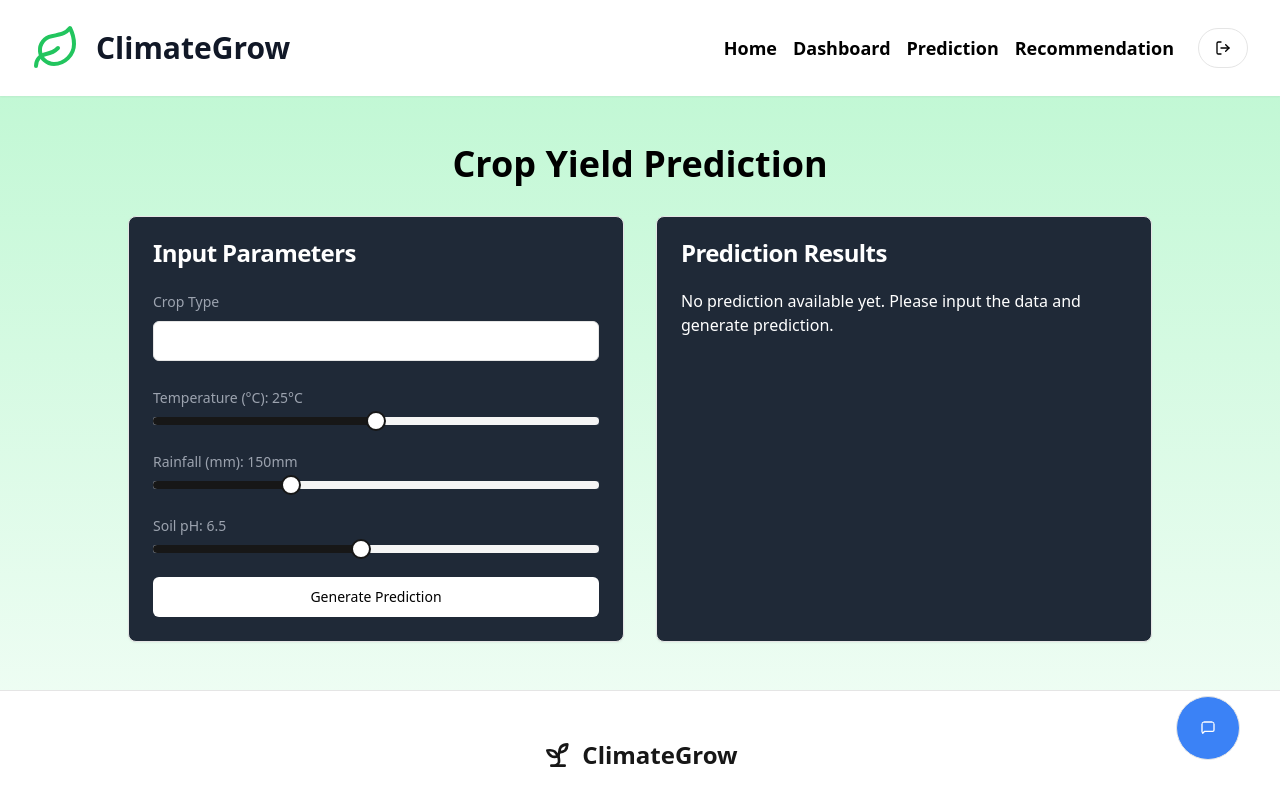
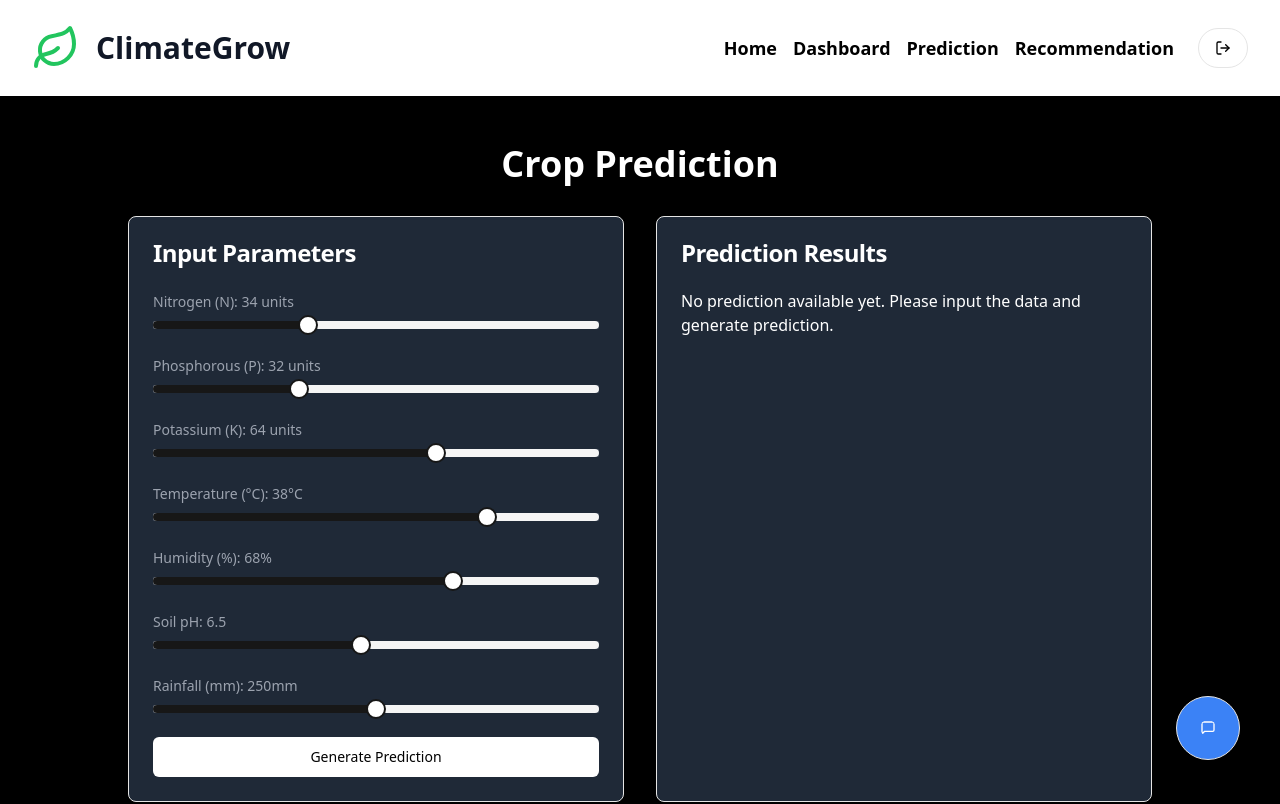
Before and after one commit to Noskathon-Lite/The_DOMinators, a React (Vite) app in the folder clients/: page /prediction in a window 1280 px wide. Shown: the top 804 px of the page. Built offline with nearby package versions, Linux system fonts and the light colour scheme; sample sign-in values are in the browser's storage.

Commit message:
prediction updated

```diff
--- a/clients/src/data/crops.ts
+++ b/clients/src/data/crops.ts
@@ -1,76 +1,147 @@
-import { Crop, MonthData } from '../types';
+import { useState } from "react";
+import { Button } from "@/components/ui/button";
+import { Card, CardContent, CardHeader, CardTitle } from "@/components/ui/card";
+import { Slider } from "@/components/ui/slider";
+import Navbar from "@/components/common/Navbar";
+import { Footer } from "@/components/logincomponents/Footer";
+import { cropData } from "../data/crops"; // Import crop data
 
-const createMonthData = (recommendedCrops: Crop[], alternatives: Crop[]): MonthData => ({
-  recommendedCrops,
-  alternatives,
-  customerPreferences: {
-    trending: recommendedCrops.map(crop => crop.name),
-    marketDemand: 'high',
-  },
-});
+export default function Prediction() {
+  const [temperature, setTemperature] = useState([38]);
+  const [rainfall, setRainfall] = useState([250]);
+  const [humidity, setHumidity] = useState([68]);
+  const [nitrogen, setNitrogen] = useState([34]);
+  const [phosphorous, setPhosphorous] = useState([32]);
+  const [potassium, setPotassium] = useState([64]);
+  const [ph, setPh] = useState([6.5]);
+  const [isLoading, setIsLoading] = useState(false);
 
-const commonCrops: Record<string, Crop> = {
-  spinach: {
-    id: 'spinach-1',
-    name: 'Spinach',
-    image: 'https://images.unsplash.com/photo-1576045057995-568f588f82fb?auto=format&fit=crop&w=800&q=80',
-    description: 'Cold-hardy leafy green, perfect for winter growing',
-    growthFactors: {
-      soilType: 'Well-draining, fertile soil',
-      waterRequirements: 'Moderate, consistent moisture',
-      temperature: '40-75°F (4-24°C)',
-    },
-    season: ['winter', 'early spring'],
-  },
-  kale: {
-    id: 'kale-1',
-    name: 'Kale',
-    image: 'https://images.unsplash.com/photo-1524179091875-bf99a9a6af57?auto=format&fit=crop&w=800&q=80',
-    description: 'Nutrient-rich leafy green that thrives in cold weather',
-    growthFactors: {
-      soilType: 'Rich, well-draining soil',
-      waterRequirements: 'Regular watering',
-      temperature: '40-65°F (4-18°C)',
-    },
-    season: ['winter', 'fall'],
-  },
-  tomato: {
-    id: 'tomato-1',
-    name: 'Tomato',
-    image: 'https://images.unsplash.com/photo-1592841200221-a6898f307baa?auto=format&fit=crop&w=800&q=80',
-    description: 'Versatile summer crop, perfect for gardens and containers',
-    growthFactors: {
-      soilType: 'Rich, well-draining soil',
-      waterRequirements: 'Regular, deep watering',
-      temperature: '65-85°F (18-29°C)',
-    },
-    season: ['summer'],
-  },
-  lettuce: {
-    id: 'lettuce-1',
-    name: 'Lettuce',
-    image: 'https://images.unsplash.com/photo-1622206151226-18ca2c9ab4a1?auto=format&fit=crop&w=800&q=80',
-    description: 'Quick-growing leafy green, ideal for continuous harvesting',
-    growthFactors: {
-      soilType: 'Loose, fertile soil',
-      waterRequirements: 'Consistent moisture',
-      temperature: '60-70°F (15-21°C)',
-    },
-    season: ['spring', 'fall'],
-  },
-};
+  const [predictedCrop, setPredictedCrop] = useState<string | null>(null);
 
-export const cropData: Record<string, MonthData> = {
-  january: createMonthData([commonCrops.spinach, commonCrops.kale], [commonCrops.lettuce]),
-  february: createMonthData([commonCrops.spinach, commonCrops.kale], [commonCrops.lettuce]),
-  march: createMonthData([commonCrops.lettuce, commonCrops.spinach], [commonCrops.kale]),
-  april: createMonthData([commonCrops.lettuce, commonCrops.spinach], [commonCrops.tomato]),
-  may: createMonthData([commonCrops.lettuce, commonCrops.tomato], [commonCrops.spinach]),
-  june: createMonthData([commonCrops.tomato], [commonCrops.lettuce]),
-  july: createMonthData([commonCrops.tomato], [commonCrops.lettuce]),
-  august: createMonthData([commonCrops.tomato], [commonCrops.lettuce]),
-  september: createMonthData([commonCrops.lettuce, commonCrops.spinach], [commonCrops.kale]),
-  october: createMonthData([commonCrops.lettuce, commonCrops.kale], [commonCrops.spinach]),
-  november: createMonthData([commonCrops.kale, commonCrops.spinach], [commonCrops.lettuce]),
-  december: createMonthData([commonCrops.kale, commonCrops.spinach], [commonCrops.lettuce]),
-};
+  const handlePrediction = async () => {
+    setIsLoading(true);
+    setTimeout(async () => {
+      try {
+        const response = await fetch("http://127.0.0.1:5000/predict", {
+          method: "POST",
+          headers: {
+            "Content-Type": "application/json",
+          },
+          body: JSON.stringify({
+            N: nitrogen[0],
+            P: phosphorous[0],
+            K: potassium[0],
+            temperature: temperature[0],
+            humidity: humidity[0],
+            ph: ph[0],
+            rainfall: rainfall[0],
+          }),
+        });
+
+        if (!response.ok) {
+          const errorData = await response.json();
+          alert("Prediction failed: " + errorData.message);
+          return;
+        }
+
+        const data = await response.json();
+        setPredictedCrop(data.predicted_crop); // Set the predicted crop
+      } catch (error) {
+        alert("Error while connecting to the prediction API.");
+      } finally {
+        setIsLoading(false);
+      }
+    }, 2000); // 2-second delay
+  };
+
+  const renderCropCard = () => {
+    if (!predictedCrop) return null;
+
+    const cropInfo = Object.values(cropData).flatMap((month) =>
+      [...month.recommendedCrops, ...month.alternatives].find(
+        (crop) => crop.name.toLowerCase() === predictedCrop.toLowerCase()
+      )
+    )[0];
+
+    if (!cropInfo) {
+      return (
+        <p className="text-lg text-red-500">
+          No detailed information available for the predicted crop.
+        </p>
+      );
+    }
+
+    return (
+      <Card className="bg-gray-800 text-white">
+        <CardHeader>
+          <CardTitle>{cropInfo.name}</CardTitle>
+        </CardHeader>
+        <CardContent className="space-y-4">
+          <img
+            src={cropInfo.image}
+            alt={cropInfo.name}
+            className="w-full h-40 object-cover rounded-md"
+          />
+          <p>{cropInfo.description}</p>
+          <div>
+            <h4 className="font-semibold">Growth Factors:</h4>
+            <ul className="list-disc pl-5">
+              <li>Soil Type: {cropInfo.growthFactors.soilType}</li>
+              <li>Water Requirements: {cropInfo.growthFactors.waterRequirements}</li>
+              <li>Temperature: {cropInfo.growthFactors.temperature}</li>
+            </ul>
+          </div>
+          <p>
+            Best Season(s): {cropInfo.season.join(", ")}
+          </p>
+        </CardContent>
+      </Card>
+    );
+  };
+
+  return (
+    <div>
+      <Navbar />
+      <div className="container max-w-screen-xl mx-auto py-12 bg-black text-white">
+        <h1 className="text-4xl font-bold mb-8 text-center text-white">
+          Crop Prediction
+        </h1>
+
+        <div className="grid gap-8 lg:grid-cols-2 lg:max-w-5xl mx-auto">
+          {/* Input Form */}
+          <Card className="bg-gray-800 text-white">
+            <CardHeader>
+              <CardTitle>Input Parameters</CardTitle>
+            </CardHeader>
+            <CardContent className="space-y-6">
+              {/* Sliders for Input Parameters */}
+              {/* Similar slider implementation as before */}
+              {/* Add other input sliders here */}
+              <Button
+                onClick={handlePrediction}
+                className="w-full bg-white text-black hover:bg-gray-300"
+              >
+                Generate Prediction
+              </Button>
+            </CardContent>
+          </Card>
+
+          {/* Prediction Result */}
+          <Card className="bg-gray-800 text-white">
+            <CardHeader>
+              <CardTitle>Prediction Results</CardTitle>
+            </CardHeader>
+            <CardContent>
+              {isLoading && <p>Loading...</p>}
+              {!isLoading && predictedCrop && renderCropCard()}
+              {!isLoading && !predictedCrop && (
+                <p>No prediction available yet. Please input the data and generate prediction.</p>
+              )}
+            </CardContent>
+          </Card>
+        </div>
+      </div>
+      <Footer />
+    </div>
+  );
+}
--- a/clients/src/pages/Prediction.tsx
+++ b/clients/src/pages/Prediction.tsx
@@ -1,43 +1,65 @@
-import { useState } from 'react';
+import { useState } from "react";
 import { Button } from "@/components/ui/button";
 import { Card, CardContent, CardHeader, CardTitle } from "@/components/ui/card";
-import { Select, SelectContent, SelectItem, SelectTrigger, SelectValue } from "@/components/ui/select";
 import { Slider } from "@/components/ui/slider";
-import Navbar from '@/components/common/Navbar';
-import { Footer } from '@/components/logincomponents/Footer';
-import { useDispatch, useSelector } from 'react-redux';
-import { fetchCropPrediction } from '@/store/cropSlice';
-
+import Navbar from "@/components/common/Navbar";
+import { Footer } from "@/components/logincomponents/Footer";
 
 export default function Prediction() {
-  const [temperature, setTemperature] = useState([25]);
-  const [rainfall, setRainfall] = useState([150]);
+  const [temperature, setTemperature] = useState([38]);
+  const [rainfall, setRainfall] = useState([250]);
+  const [humidity, setHumidity] = useState([68]);
+  const [nitrogen, setNitrogen] = useState([34]);
+  const [phosphorous, setPhosphorous] = useState([32]);
+  const [potassium, setPotassium] = useState([64]);
   const [ph, setPh] = useState([6.5]);
-  const [cropType, setCropType] = useState<string | null>(null);
+  const [isLoading, setIsLoading] = useState(false);
 
-  const dispatch = useDispatch();
-  const { predictionResult, loading, error } = useSelector((state) => state.crop); // Fetch prediction state from Redux
+  const [predictedCrop, setPredictedCrop] = useState<string | null>(null);
 
   const handlePrediction = async () => {
-    if (!cropType) {
-      alert("Please select a crop type");
-      return;
-    }
+    setIsLoading(true); // Start loading state
+    setTimeout(async () => {
+      try {
+        const response = await fetch("http://127.0.0.1:5000/predict", {
+          method: "POST",
+          headers: {
+            "Content-Type": "application/json",
+          },
+          body: JSON.stringify({
+            N: nitrogen[0],
+            P: phosphorous[0],
+            K: potassium[0],
+            temperature: temperature[0],
+            humidity: humidity[0],
+            ph: ph[0],
+            rainfall: rainfall[0],
+          }),
+        });
 
-    // Dispatch the action to get the prediction result from the Redux store
-    dispatch(fetchCropPrediction({
-      cropType,
-      temperature: temperature[0],
-      rainfall: rainfall[0],
-      ph: ph[0]
-    }));
+        if (!response.ok) {
+          const errorData = await response.json();
+          alert("Prediction failed: " + errorData.message);
+          return;
+        }
+
+        const data = await response.json();
+        setPredictedCrop(data.predicted_crop); // Set the predicted crop
+      } catch (error) {
+        alert("Error while connecting to the prediction API.");
+      } finally {
+        setIsLoading(false); // End loading state
+      }
+    }, 2000); // 2-second delay
   };
 
   return (
-    <div className='bg-gradient-to-b from-green-200 to-white'>
-      <Navbar/>
-      <div className="container max-w-screen-xl  py-12 text-white">
-        <h1 className="text-4xl font-bold mb-8 text-center text-black">Crop Yield Prediction</h1>
+    <div>
+      <Navbar />
+      <div className="container max-w-screen-xl mx-auto py-12 bg-black text-white">
+        <h1 className="text-4xl font-bold mb-8 text-center text-white">
+          Crop Prediction
+        </h1>
 
         <div className="grid gap-8 lg:grid-cols-2 lg:max-w-5xl mx-auto">
           <Card className="bg-gray-800 text-white">
@@ -45,23 +67,56 @@ export default function Prediction() {
               <CardTitle>Input Parameters</CardTitle>
             </CardHeader>
             <CardContent className="space-y-6">
+              {/* Nitrogen */}
               <div className="space-y-2">
-                <label className="text-sm font-medium text-gray-400">Crop Type</label>
-                <Select value={cropType} onValueChange={setCropType} className="1">
-                  <SelectTrigger>
-                    <SelectValue placeholder="Select a crop" />
-                  </SelectTrigger>
-                  <SelectContent>
-                    <SelectItem value="rice">Rice</SelectItem>
-                    <SelectItem value="wheat">Wheat</SelectItem>
-                    <SelectItem value="maize">Maize</SelectItem>
-                    <SelectItem value="potato">Potato</SelectItem>
-                  </SelectContent>
-                </Select>
+                <label className="text-sm font-medium text-gray-400">
+                  Nitrogen (N): {nitrogen} units
+                </label>
+                <Slider
+                  value={nitrogen}
+                  onValueChange={setNitrogen}
+                  min={0}
+                  max={100}
+                  step={1}
+                  className="bg-gray-700"
+                />
               </div>
 
+              {/* Phosphorous */}
               <div className="space-y-2">
-                <label className="text-sm font-medium text-gray-400">Temperature (°C): {temperature}°C</label>
+                <label className="text-sm font-medium text-gray-400">
+                  Phosphorous (P): {phosphorous} units
+                </label>
+                <Slider
+                  value={phosphorous}
+                  onValueChange={setPhosphorous}
+                  min={0}
+                  max={100}
+                  step={1}
+                  className="bg-gray-700"
+                />
+              </div>
+
+              {/* Potassium */}
+              <div className="space-y-2">
+                <label className="text-sm font-medium text-gray-400">
+                  Potassium (K): {potassium} units
+                </label>
+                <Slider
+                  value={potassium}
+                  onValueChange={setPotassium}
+                  min={0}
+                  max={100}
+                  step={1}
+                  className="bg-gray-700"
+                />
+              </div>
+
+              {/* Temperature */}
+              <div className="space-y-2">
+                <label className="text-sm font-medium text-gray-400">
+                  Temperature (°C): {temperature}°C
+                </label>
                 <Slider
                   value={temperature}
                   onValueChange={setTemperature}
@@ -72,8 +127,41 @@ export default function Prediction() {
                 />
               </div>
 
+              {/* Humidity */}
               <div className="space-y-2">
-                <label className="text-sm font-medium text-gray-400">Rainfall (mm): {rainfall}mm</label>
+                <label className="text-sm font-medium text-gray-400">
+                  Humidity (%): {humidity}%
+                </label>
+                <Slider
+                  value={humidity}
+                  onValueChange={setHumidity}
+                  min={0}
+                  max={100}
+                  step={1}
+                  className="bg-gray-700"
+                />
+              </div>
+
+              {/* pH */}
+              <div className="space-y-2">
+                <label className="text-sm font-medium text-gray-400">
+                  Soil pH: {ph}
+                </label>
+                <Slider
+                  value={ph}
+                  onValueChange={setPh}
+                  min={0}
+                  max={14}
+                  step={0.1}
+                  className="bg-gray-700"
+                />
+              </div>
+
+              {/* Rainfall */}
+              <div className="space-y-2">
+                <label className="text-sm font-medium text-gray-400">
+                  Rainfall (mm): {rainfall}mm
+                </label>
                 <Slider
                   value={rainfall}
                   onValueChange={setRainfall}
@@ -84,24 +172,12 @@ export default function Prediction() {
                 />
               </div>
 
-              <div className="space-y-2">
-                <label className="text-sm font-medium text-gray-400">Soil pH: {ph}</label>
-                <Slider
-                  value={ph}
-                  onValueChange={setPh}
-                  min={0}
-                  max={14}
-                  step={0.1}
-                  className="bg-gray-700"
-                />
-              </div>
-
+              {/* Prediction Button */}
               <Button
+                onClick={handlePrediction}
                 className="w-full bg-white text-black hover:bg-gray-300"
-                onClick={handlePrediction}
-                disabled={loading}
               >
-                {loading ? 'Generating Prediction...' : 'Generate Prediction'}
+                Generate Prediction
               </Button>
             </CardContent>
           </Card>
@@ -112,27 +188,14 @@ export default function Prediction() {
             </CardHeader>
             <CardContent>
               <div className="space-y-6">
-                {predictionResult ? (
-                  <>
-                    <div>
-                      <p className="text-sm font-medium text-gray-400">Predicted Yield</p>
-                      <p className="text-3xl font-bold">{predictionResult.predictedYield} kg/ha</p>
-                    </div>
+                {
+                  isLoading && <p>Loading...</p>
+                }
 
-                    <div>
-                      <p className="text-sm font-medium text-gray-400">Confidence Level</p>
-                      <p className="text-3xl font-bold">{predictionResult.confidenceLevel}%</p>
-                    </div>
-
-                    <div>
-                      <p className="text-sm font-medium text-gray-400">Recommendations</p>
-                      <ul className="mt-2 space-y-2 text-sm text-gray-300">
-                        {predictionResult.recommendations.map((recommendation: string, index: number) => (
-                          <li key={index}>{recommendation}</li>
-                        ))}
-                      </ul>
-                    </div>
-                  </>
+                {predictedCrop ? (
+                  <p className="text-3xl font-bold">
+                    Predicted Crop: {predictedCrop}
+                  </p>
                 ) : (
                   <p>No prediction available yet. Please input the data and generate prediction.</p>
                 )}
@@ -141,7 +204,7 @@ export default function Prediction() {
           </Card>
         </div>
       </div>
-      <Footer/>
+      <Footer />
     </div>
   );
 }
```
